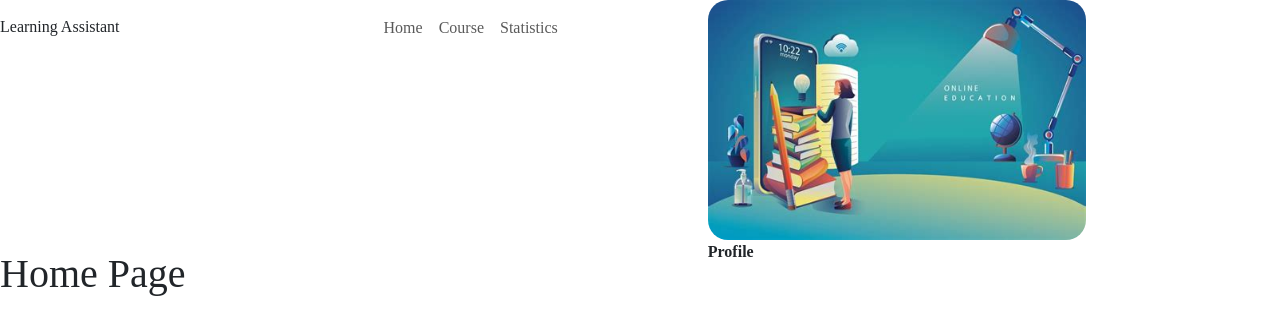
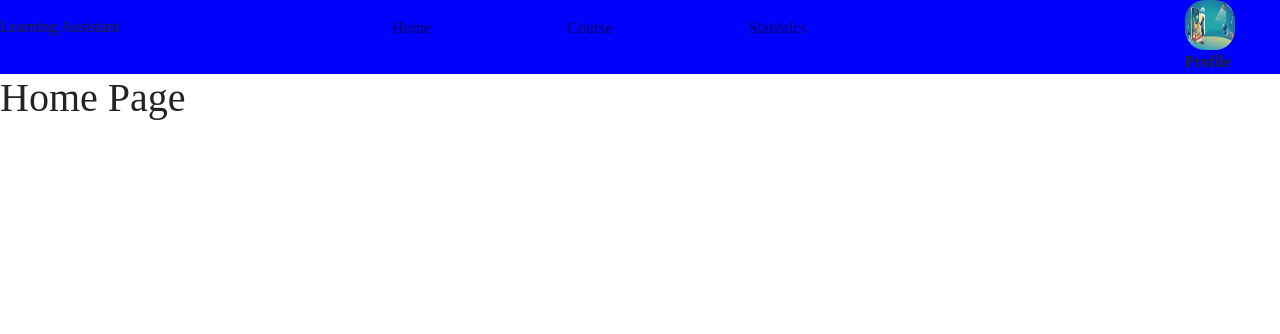
Before and after one commit to Red-stevo/E-LearningHub, a React (Vite) app in the folder student-learning-assistant/: page /student-assistant/learn/main in a window 1280 px wide. Shown: the top 334 px of the page. Built offline with nearby package versions, Linux system fonts and the light colour scheme; sample sign-in values are in the browser's storage.

Commit message:
Commit message >>>>> pge design perfect <<<<<

```diff
--- a/student-learning-assistant/src/AppPages/Component/MainHeader.jsx
+++ b/student-learning-assistant/src/AppPages/Component/MainHeader.jsx
@@ -25,6 +25,7 @@ export const MainHeader = () => {
             </div>
 
                 <ProfileImage />
+
             </div>
         </div>
         <div>
--- a/student-learning-assistant/src/AppPages/Component/ProfileImage.jsx
+++ b/student-learning-assistant/src/AppPages/Component/ProfileImage.jsx
@@ -4,7 +4,7 @@ import image from "../Images/learn2.jpeg";
 export const ProfileImage = () => {
     return(<>
         <div className={"profile-image"}>
-            <img src={image} height={"96%"} width={"100%"} alt={"user profile image"} className={"image"}/>
+            <img src={image} height={"50px"} width={"50px"} alt={"user profile image"} className={"image"}/>
             <span className={"profile-title"}>Profile</span>
         </div>
     </>)
--- a/student-learning-assistant/src/AppPages/Styles/mainPage.css
+++ b/student-learning-assistant/src/AppPages/Styles/mainPage.css
@@ -9,14 +9,25 @@
 
 .main-title {
     padding-top: 15px;
+    width: 30%;
 }
 
 .main-header {
     display: flex;
-    column-gap: 20%;
+    background-color: blue;
 }
 
 .nav-profile {
     display: flex;
-    column-gap: 20%;
+    width: 70%;
 }
+
+.nav-holder {
+    width: 90%;
+}
+
+.main-navbar {
+    width: 100%;
+    display: flex;
+    column-gap: 15%;
+}
```
